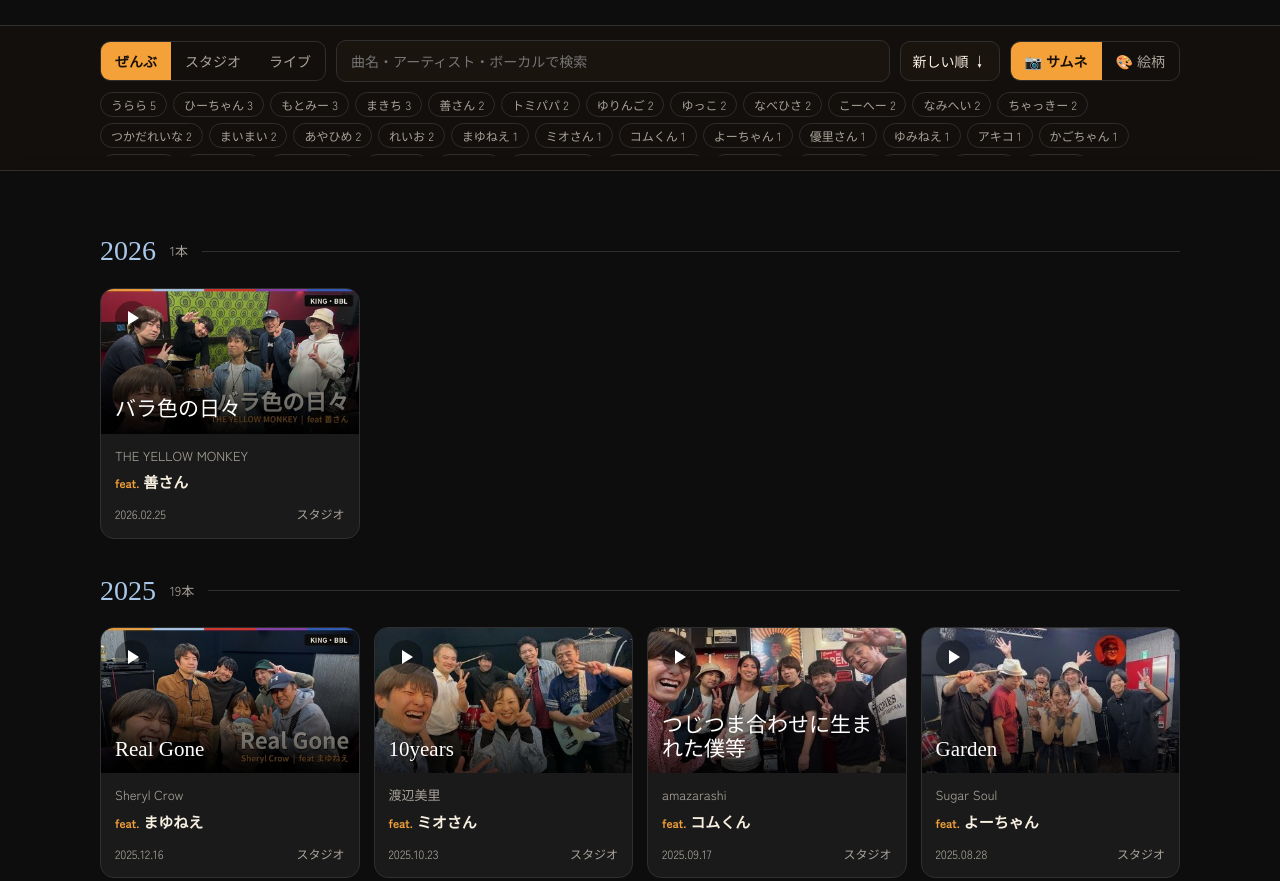
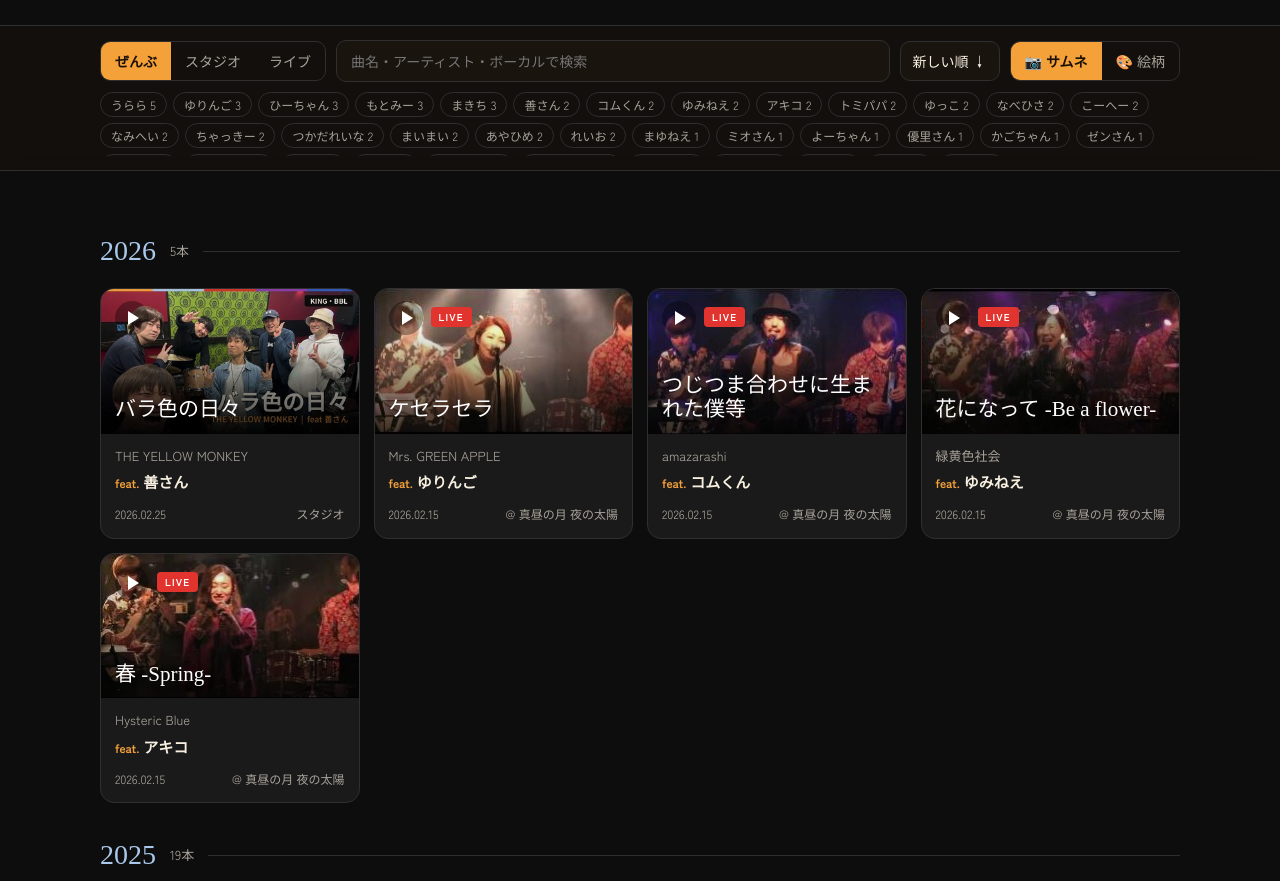
Before and after one commit to koujitoyamaprivate-lang/king-bbl, a plain HTML site: page index.html in a window 1280 px wide. Shown: the part 1011-1892 px from the top of the page. Drawn offline with Linux system fonts and the light colour scheme; a web font is replaced by a local one.

Commit message:
CROSSOVER 2026（2026/2/15 東新宿 真昼の月 夜の太陽）のライブ4本を追加
Co-Authored-By: Claude Opus 5.5 <noreply@anthropic.com>
Claude-Session: https://claude.ai/code/session_018Rp8VcHpNMLevch52JmT82

```diff
--- a/index.html
+++ b/index.html
@@ -131,6 +131,10 @@ footer a{color:var(--amber)}
 // [YouTube ID, 曲名, アーティスト, ボーカル, 日付, ライブ会場(空ならスタジオ)]
 const V=[
 ["cf7ktLnhZCE","バラ色の日々","THE YELLOW MONKEY","善さん","2026-02-25",""],
+["q25EJAiU8KI","ケセラセラ","Mrs. GREEN APPLE","ゆりんご","2026-02-15","真昼の月 夜の太陽"],
+["Q77zioeDvoY","つじつま合わせに生まれた僕等","amazarashi","コムくん","2026-02-15","真昼の月 夜の太陽"],
+["w_R1iwug8LQ","花になって -Be a flower-","緑黄色社会","ゆみねえ","2026-02-15","真昼の月 夜の太陽"],
+["k8znlfQfKo8","春 -Spring-","Hysteric Blue","アキコ","2026-02-15","真昼の月 夜の太陽"],
 ["hZEmYAukj7g","Real Gone","Sheryl Crow","まゆねえ","2025-12-16",""],
 ["uK8TX3dp_KU","10years","渡辺美里","ミオさん","2025-10-23",""],
 ["TgKWcvsnR3I","つじつま合わせに生まれた僕等","amazarashi","コムくん","2025-09-17",""],
```
Also changed, not shown: thumbs/Q77zioeDvoY.jpg (added), thumbs/k8znlfQfKo8.jpg (added), thumbs/q25EJAiU8KI.jpg (added), thumbs/w_R1iwug8LQ.jpg (added).
